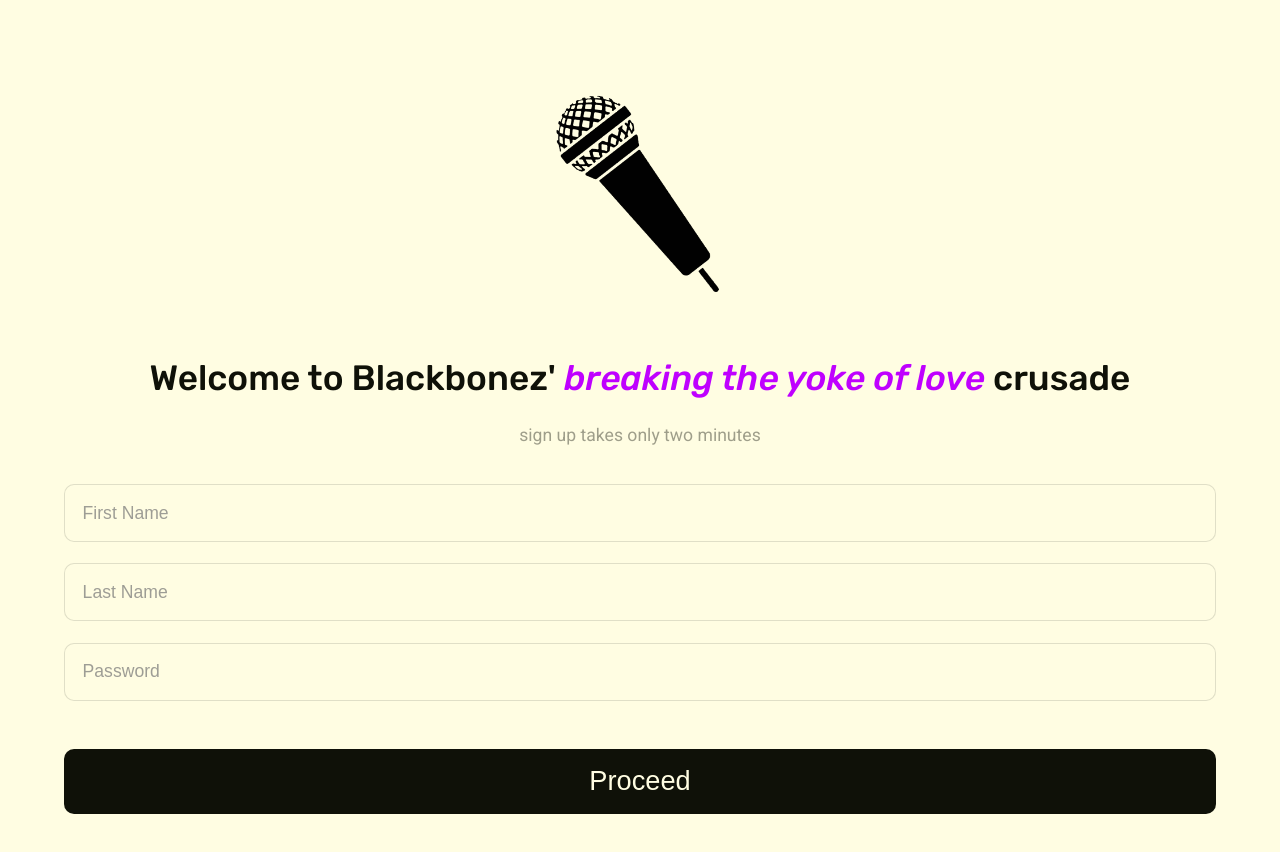
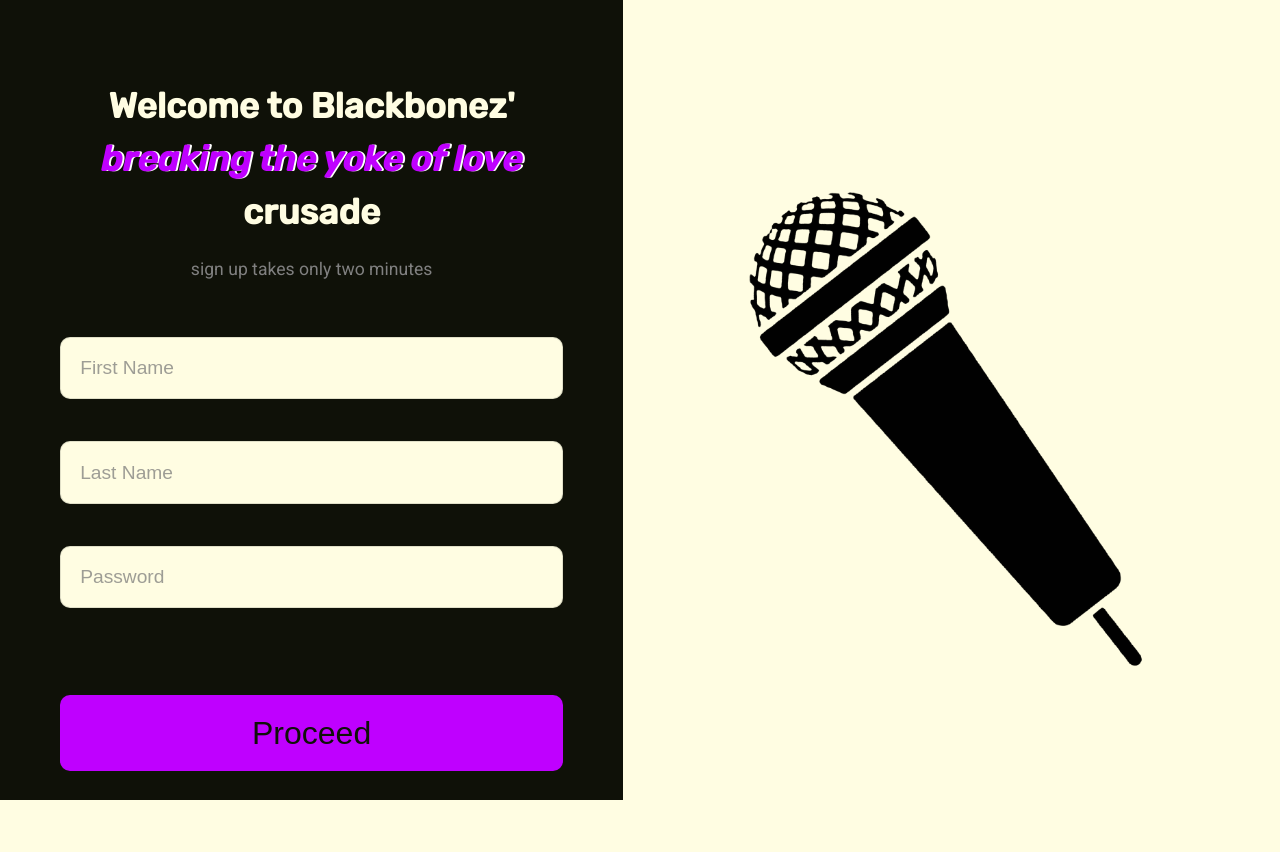
Before and after one commit to akinolaepaphras/sign-up-page-for-filtar-africa, a plain HTML site: page index.html in a window 1280 px wide. Drawn offline with Linux system fonts and the light colour scheme.

Commit message:
Update index.css

```diff
--- a/index.css
+++ b/index.css
@@ -51,12 +51,14 @@ h1 {
 span {
   color: #bf00ff;
   font-style: italic;
+  text-shadow: 1px 1px black;
 }
 
 p {
   font-size: 1.1rem;
   margin-bottom: 2em;
-  opacity: 0.4;
+  color: gray;
+
 }
 
 form {
@@ -101,3 +103,48 @@ button:hover,
 button:focus {
 transform: scale(1.1);
 }
+
+@media (min-width: 800px) {
+
+   .container {
+    width: 100%;
+    height: 100vh;
+    display: flex;
+    flex: 1;
+    align-items: center;
+    justify-content: space-between;
+
+}
+
+.img-container {
+    width: 100%;
+    order: 2;
+}
+
+main {
+    height: 100%;
+    background-color: #0f1108;
+    padding: 8em 6em;
+}
+
+h1 {
+    color: #fffde2;
+    font-weight: 700;
+}
+
+span {
+    text-shadow: 2px 0 white;
+}
+
+input {
+    margin-top: 1em;
+        font-size: 1.2rem;
+}
+
+button {
+    font-size: 2rem;
+    background-color: #bf00ff;
+    color: #0f1108;
+    margin-top: 2em;
+}
+   }
```
